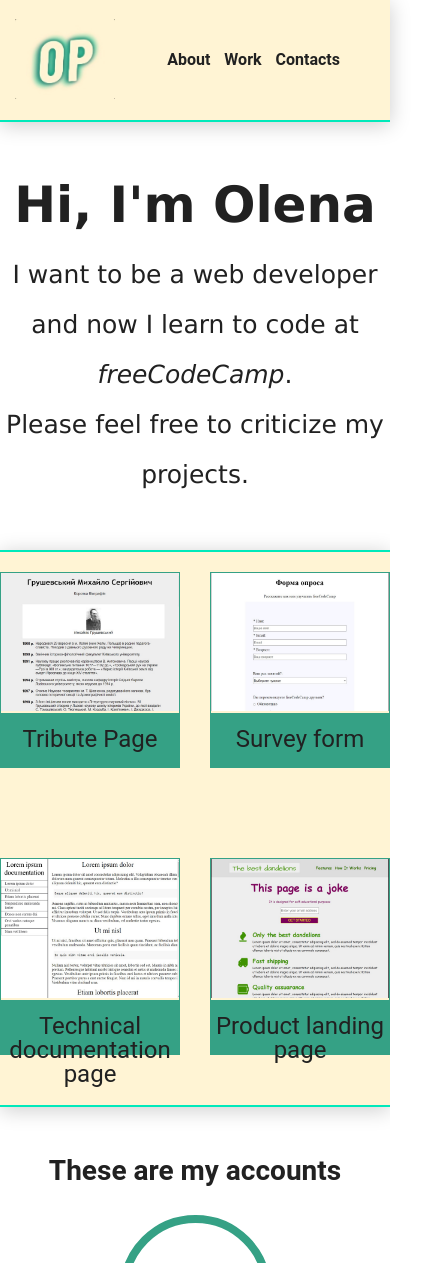
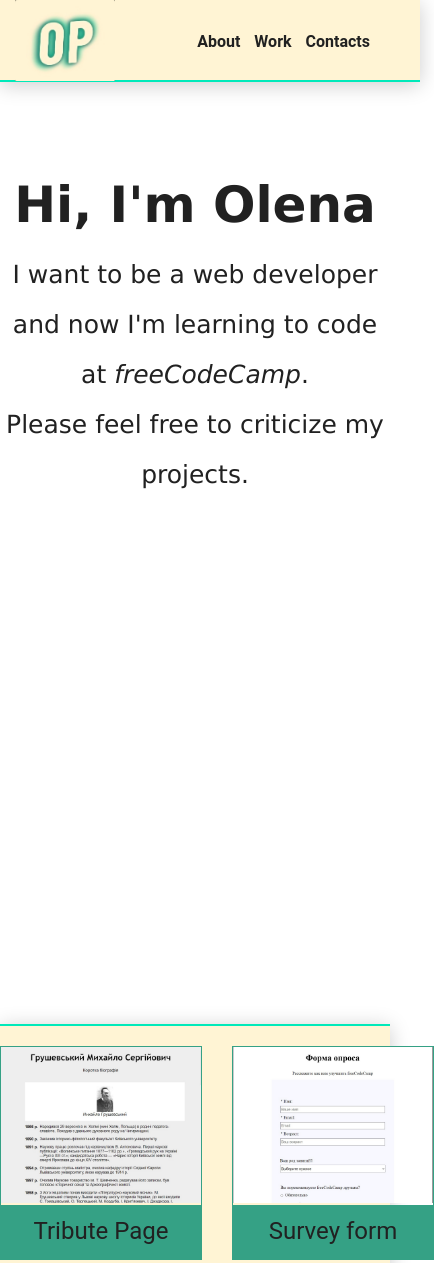
Before and after one commit to OlenaPobehailo/FCC-responsive-web_design, a plain HTML site: page Personal portfolio/index.html in a window 390 px wide. Shown: the top 1263 px of the page, 434 px wide, since content can reach past the window. Drawn offline with Linux system fonts and the light colour scheme.

Commit message:
tests passed

```diff
--- a/Personal portfolio/css/styles.css
+++ b/Personal portfolio/css/styles.css
@@ -43,11 +43,14 @@ ul{
 
 /* Default classes end*/
 
-.header-container{
-    max-width: 1170px;
+#navbar{
     height: 80px;
     margin: auto;
     padding: 0 15px;
+    position: fixed;
+    top: 0;
+    font-size: 16px;
+    font-weight: 700;
 }
 
 header{
@@ -55,8 +58,7 @@ header{
     border-bottom: 2px solid var(--light-green);
     background-color: #FFF4D4;
     box-shadow: 0 3px 20px rgba(0, 0, 0, 0.2);
-    position: fixed;
-    top: 0;
+
     width: 100%;
 }
 
@@ -64,26 +66,23 @@ header img{
     max-width: 100px;
 }
 
-.header-nav{
-    font-size: 16px;
-    font-weight: 700;
-}
-
-.header-nav a + a{
+#navbar a + a{
    margin-left: 100px;
 }
 
-.header-nav a:last-child{
+#navbar a:last-child{
     margin-right: 35px;
 }
 
-.header-nav a:hover{
+#navbar a:hover{
     color: #35A185;
+    font-size: 20px;
+    font-weight: bold;
 }
-
 
 #welcome-section{
     margin-top: 180px;
+    height: 100vh;
 }
 
 #welcome-section h1{
@@ -100,7 +99,7 @@ header img{
     margin-bottom: 50px;
 }
 
-#container{
+#projects{
     display: grid;
     grid-template-columns: repeat(2, 1fr);
     grid-template-rows: repeat(2, 1fr);
@@ -113,13 +112,14 @@ header img{
     padding-bottom: 30px;
 }
 
-#container img{
+#projects img{
     max-width: 100%;
 }
 
-.project{
+.project-tile{
     border:1px solid var(--dark-green);
     max-width: 500px;
+    min-width:300px;
     margin: 20px auto;
 
 }
@@ -131,7 +131,7 @@ header img{
     font-size: 24px;
 }
 
-.project a :hover{
+.project-tile a :hover{
     background-color: var(--light-green);
     color: #FFF4D4;
     font-size: 32px;
@@ -163,15 +163,19 @@ header img{
 }
 
 
-@media only screen and (max-width: 500px) {
+@media  (max-width: 500px) {
 
-.header-nav a + a{
+#navbar a + a{
         margin-left: 10px;
     }
 
+    .project-tile{
+
+        max-width: 250px;
+        min-width:200px;
+    }
+
   }
-
-
 
   #footer p{
     background-color: rgba(0, 0, 0, 0.3);
--- a/Personal portfolio/index.html
+++ b/Personal portfolio/index.html
@@ -1,45 +1,3 @@
-<!--
-Your portfolio should have a welcome section with an id of welcome-section
--->
-<!--
-The welcome section should have an h1 element that contains text
- -->
-<!--
-Your portfolio should have a projects section with an id of projects
- -->
-<!--
-The projects section should contain at least one element with a class of project-tile to hold a project
- -->
-<!--
-The projects section should contain at least one link to a project
- -->
-<!--
-Your portfolio should have a navbar with an id of navbar
- -->
-<!--
-The navbar should contain at least one link that you can click on to navigate to different sections of the page
- -->
-<!--
-Your portfolio should have a link with an id of profile-link, which opens your GitHub or freeCodeCamp profile in a new tab
- -->
-<!--
-Your portfolio should have at least one media query
- -->
-<!--
-The height of the welcome section should be equal to the height of the viewport
- -->
-<!--
-The navbar should always be at the top of the viewport
- -->
-<!--
- Fulfill the user stories and pass all the tests below to complete this project. Give it your own personal style. Happy Coding!
-
- -->
-<!--
-    Note: Be sure to add <link rel="stylesheet" href="styles.css"> in your HTML to link your stylesheet and apply your CSS
-
- -->
-
  <!DOCTYPE html>
  <html lang="en">
     <head>
@@ -51,7 +9,7 @@ The navbar should always be at the top of the viewport
     </head>
 
     <body>
-        <header id="header">
+        <header id="navbar">
             <div class="header-container d-flex justify-content-between align-items-center">
                 <div class="logo">
                     <a href="#">
@@ -59,11 +17,11 @@ The navbar should always be at the top of the viewport
                     </a>
                 </div>
 
-                <nav class="header-nav">
+                <div>
                     <a href="#welcome-section">About</a>
                     <a href="#projects">Work</a>
-                    <a href="#contact">Contacts</a>
-                </nav>
+                    <a href="#contacts">Contacts</a>
+                </div>
             </div>
         </header>
 
@@ -71,14 +29,14 @@ The navbar should always be at the top of the viewport
             <div id="welcome-section">
                 <h1>Hi, I'm Olena</h1>
                 <p>
-                I want to be a web developer and now I learn to code at <a href="https://www.freecodecamp.org/olena_pobehailo" target="_blank" title="freeCodeCamp"><i>freeCodeCamp</i></a>. <br/>
+                I want to be a web developer and now I'm learning to code at <a href="https://www.freecodecamp.org/olena_pobehailo" target="_blank" title="freeCodeCamp"><i>freeCodeCamp</i></a>. <br/>
                 Please feel free to criticize my projects.
                 </p>
             </div>
 
-            <!-- start of id="container-->
-            <div id="container">
-                <div class="project">
+            <!-- start of id="projects-->
+            <div id="projects">
+                <div class="project-tile">
                     <a class="project-title" href="https://codepen.io/olena_p/pen/BaYPOOX"
                                              target="_blank">
                         <img class="project-picture" src="img/Tribute page preview.jpg"
@@ -86,7 +44,7 @@ The navbar should always be at the top of the viewport
                                                      <p>Tribute Page</p></a>
                 </div>
 
-                <div class="project">
+                <div class="project-tile">
                     <a class="project-title" href="https://codepen.io/olena_p/pen/LYQBBNV"
                                              target="_blank">
                         <img class="project-picture" src="img/Survey form preview.jpg"
@@ -94,7 +52,7 @@ The navbar should always be at the top of the viewport
                                                      <p>Survey form</p></a>
                 </div>
 
-                <div class="project">
+                <div class="project-tile">
                     <a class="project-title" href="https://codepen.io/olena_p/pen/QWQVPpo"
                                              target="_blank">
                         <img class="project-picture" src="img/Technical documentation preview.jpg"
@@ -102,7 +60,7 @@ The navbar should always be at the top of the viewport
                                                      <p>Technical documentation page</p></a>
                 </div>
 
-                <div class="project">
+                <div class="project-tile">
                     <a class="project-title" href="https://codepen.io/olena_p/pen/KKQGyqQ"
                                              target="_blank">
                         <img class="project-picture" src="img/Product landing page preview.jpg"
@@ -110,7 +68,7 @@ The navbar should always be at the top of the viewport
                                                      <p>Product landing page</p></a>
                 </div>
             </div>
-            <!-- end of id="container-->
+            <!-- end of id="projects-->
 
 
             <div id="contacts">
```
